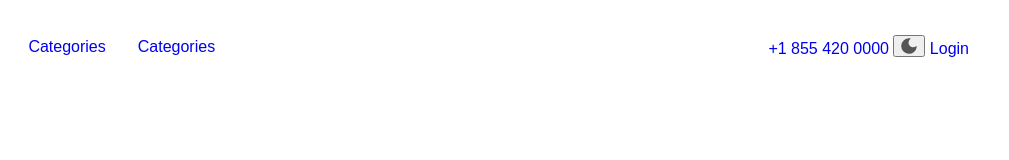
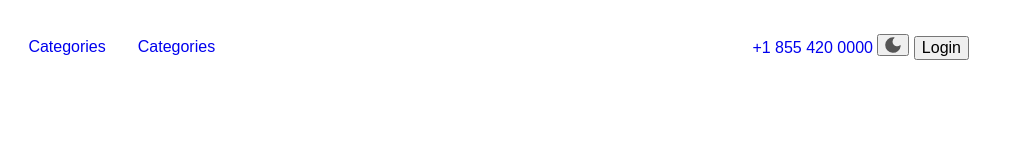
Before and after one commit to doniyor-eshmamatov/competition, a plain HTML site: page index.html in a window 1280 px wide. Shown: the full height of the page, 271-1280 px from the left. Drawn offline with nearby package versions, Linux system fonts and the light colour scheme.

Commit message:
add login button

```diff
--- a/index.html
+++ b/index.html
@@ -40,7 +40,7 @@
                     <button  class="linkbox__mode__btn">
                         <img class="linkbox__mode__img" src="./images/dark-icon.svg" alt="mode button">
                     </button>
-                    <a class="linkbox__login" href="#">Login</a>
+                    <button class="linkbox__login" href="#">Login</button>
                 </div>
             </div>
         </div>
```
